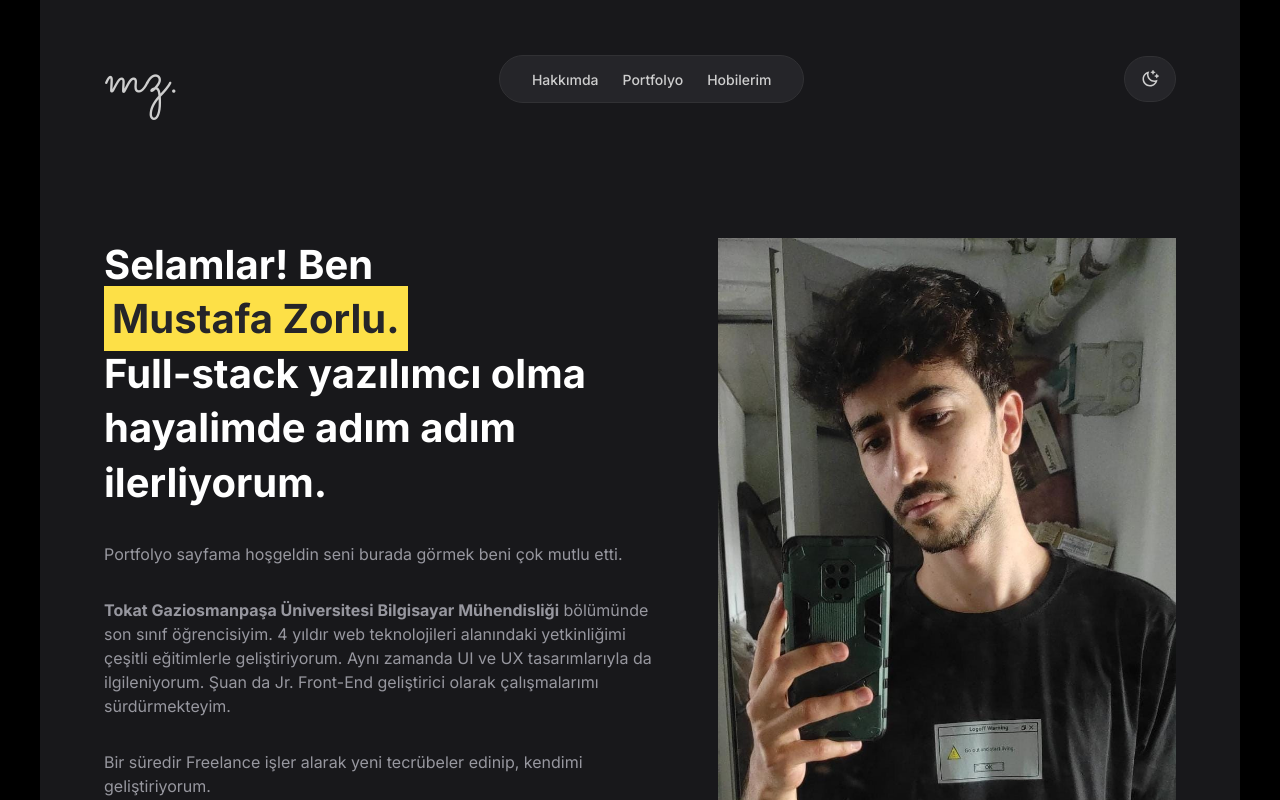
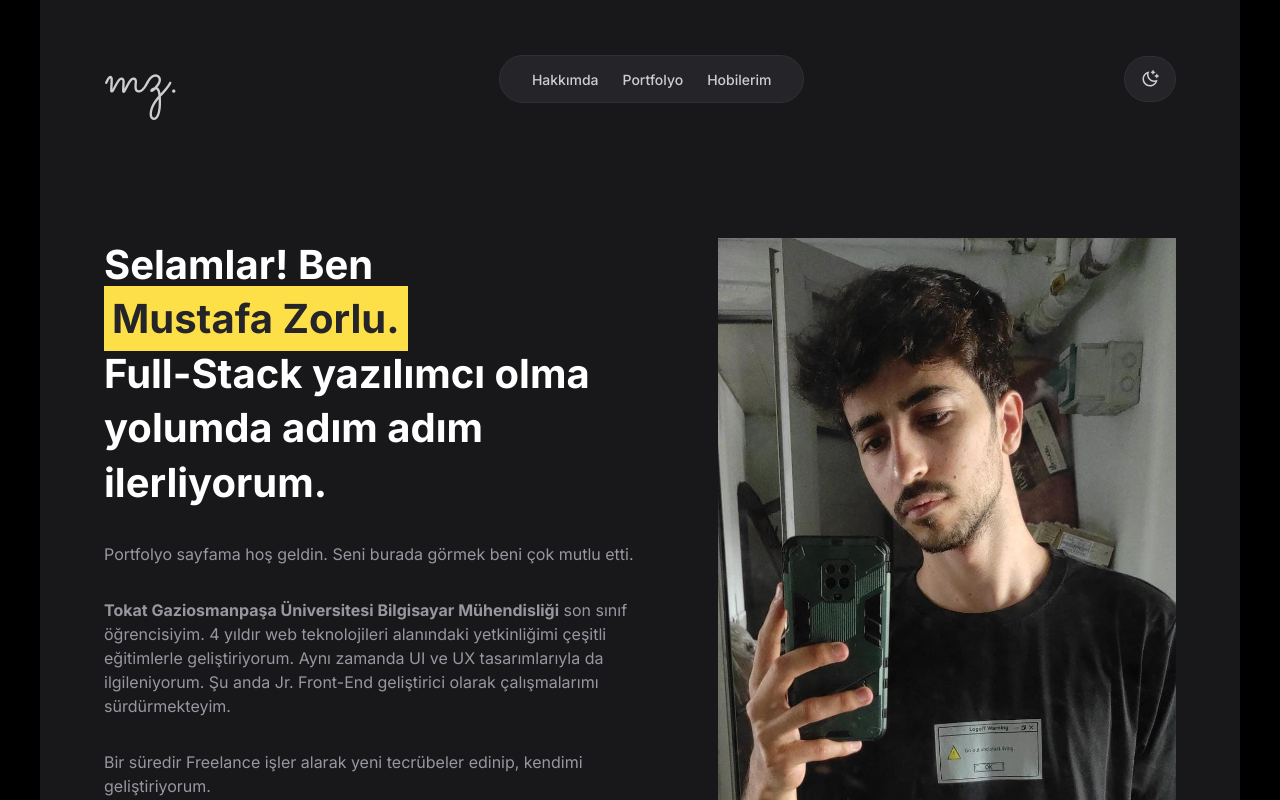
Before and after one commit to mustafazorlu/my-website, a Next.js app: page / in a window 1280 px wide. Shown: the top 800 px of the page. Built offline with nearby package versions, Linux system fonts and the light colour scheme; a web font is replaced by a local one.

Commit message:
some changes

```diff
--- a/components/Content.jsx
+++ b/components/Content.jsx
@@ -17,30 +17,30 @@ const Content = () => {
                     Selamlar! Ben <br />{" "}
                     <span className="name">Mustafa Zorlu.</span>
                     <br />
-                    Full-stack yazılımcı olma hayalimde adım adım ilerliyorum.
+                    Full-Stack yazılımcı olma yolumda adım adım ilerliyorum.
                 </h1>
                 <div className={`about_me_articles ${theme}`}>
                     <p className="article">
-                        Portfolyo sayfama hoşgeldin seni burada görmek beni çok
-                        mutlu etti.
+                        Portfolyo sayfama hoş geldin. Seni burada görmek beni
+                        çok mutlu etti.
                     </p>
                     <p className="article">
                         <b>
                             Tokat Gaziosmanpaşa Üniversitesi Bilgisayar
                             Mühendisliği
                         </b>{" "}
-                        bölümünde son sınıf öğrencisiyim. 4 yıldır web
-                        teknolojileri alanındaki yetkinliğimi çeşitli
-                        eğitimlerle geliştiriyorum. Aynı zamanda UI ve UX
-                        tasarımlarıyla da ilgileniyorum. Şuan da Jr. Front-End
-                        geliştirici olarak çalışmalarımı sürdürmekteyim.
+                        son sınıf öğrencisiyim. 4 yıldır web teknolojileri
+                        alanındaki yetkinliğimi çeşitli eğitimlerle
+                        geliştiriyorum. Aynı zamanda UI ve UX tasarımlarıyla da
+                        ilgileniyorum. Şu anda Jr. Front-End geliştirici olarak
+                        çalışmalarımı sürdürmekteyim.
                     </p>
                     <p className="article">
                         Bir süredir Freelance işler alarak yeni tecrübeler
                         edinip, kendimi geliştiriyorum.
                     </p>
                     <p className="article">
-                        Bunların dışında <b>Unity</b>'de oyun geliştirme ve{" "}
+                        Bunların dışında <b>Unity</b>'de oyun geliştirdim ve{" "}
                         <b>TEKNOFEST</b> <b>HUMA</b> takımında <b>Sürü İHA</b>{" "}
                         kategorisinde çalışmalar yürüttüm. Yarışmada 6. olarak{" "}
                         <b>En İyi Takım Ruhu</b> ödülüne layık görüldük. Burdan
@@ -54,9 +54,6 @@ const Content = () => {
                     </p>
                     <p>
                         Discord: <b>zeytinsiyahi</b>
-                    </p>
-                    <p>
-                        Telefon: <b>05070086002</b>
                     </p>
                 </div>
             </div>
```
